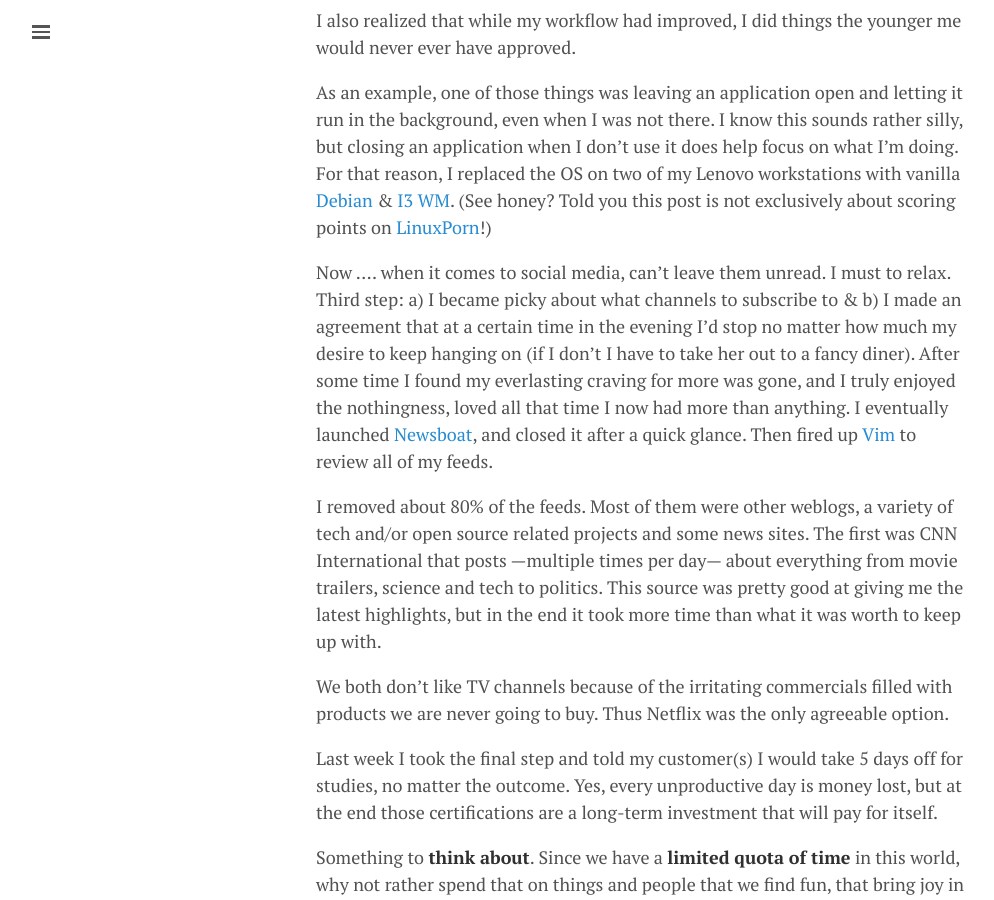
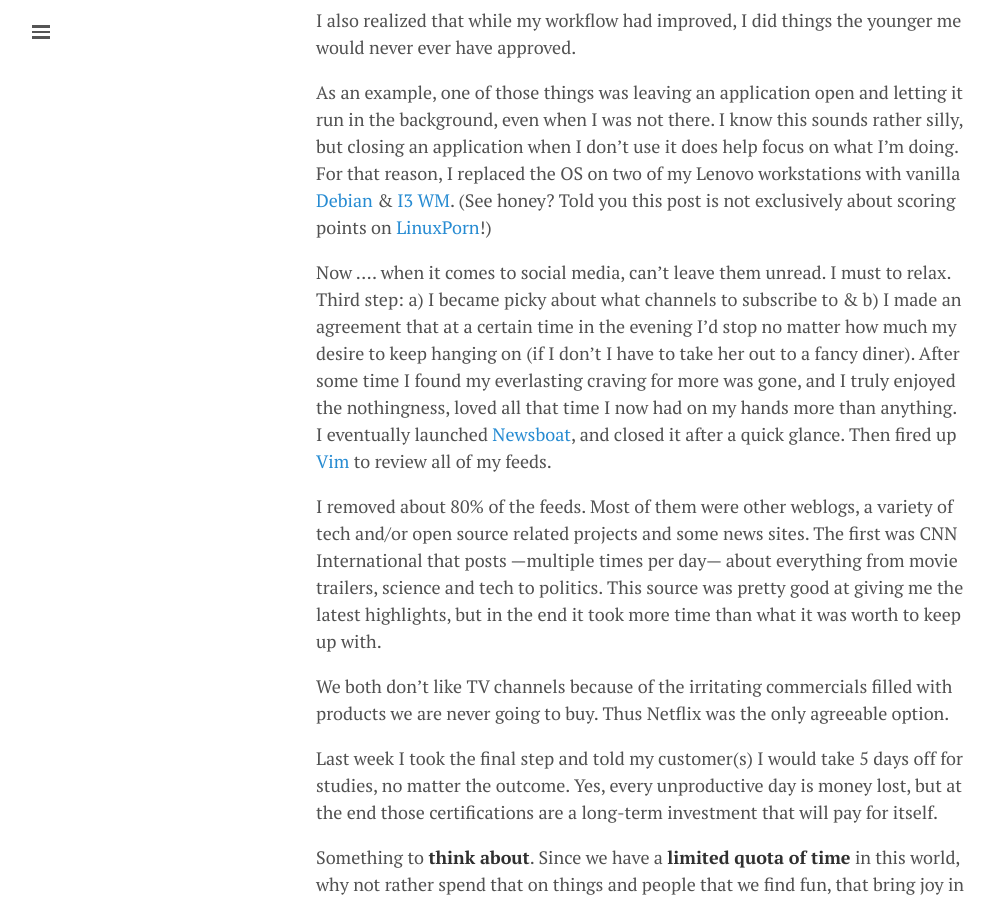
Before and after one commit to lgeurts/lgeurts.github.io, a Jekyll site: the page built from _posts/2021-11-09-why-i-decided-to-limit-my-social-presence.md, in a window 1280 px wide and 900 px high, scrolled down 1120 px. Shown: the whole window, without its empty margins (0-994 px from the left). Built offline with Jekyll 4.4.1, drawn with Linux system fonts in a browser that asks for light colours; nearby versions of some CDN libraries; comment, search, counter and statistics services are not loaded.

Commit message:
Update 2021-11-09-why-i-decided-to-limit-my-social-presence.md

```diff
--- a/_posts/2021-11-09-why-i-decided-to-limit-my-social-presence.md
+++ b/_posts/2021-11-09-why-i-decided-to-limit-my-social-presence.md
@@ -27,7 +27,7 @@
 As an example, one of those things was leaving an application open and letting it run in the background, even when I was not there. I know this sounds rather silly, but closing an application when I don’t use it does help focus on what I’m doing. For that reason, I replaced the OS on two of my Lenovo workstations with vanilla [Debian](https://www.debian.org/) & [I3 WM](https://i3wm.org/). (See honey? Told you this post is not exclusively about scoring points on [LinuxPorn](https://www.reddit.com/r/LinuxPorn/)!)
 
 Now .... when it comes to social media, can’t leave them unread. I must to relax.
-Third step: a) I became picky about what channels to subscribe to & b) I made an agreement that at a certain time in the evening I'd stop no matter how much my desire to keep hanging on (if I don't I have to take her out to a fancy diner). After some time I found my everlasting craving for more was gone, and I truly enjoyed the nothingness, loved all that time I now had more than anything. I eventually launched [Newsboat](https://newsboat.org/), and closed it after a quick glance.
+Third step: a) I became picky about what channels to subscribe to & b) I made an agreement that at a certain time in the evening I'd stop no matter how much my desire to keep hanging on (if I don't I have to take her out to a fancy diner). After some time I found my everlasting craving for more was gone, and I truly enjoyed the nothingness, loved all that time I now had on my hands more than anything. I eventually launched [Newsboat](https://newsboat.org/), and closed it after a quick glance.
 Then fired up [Vim](https://www.vim.org/download.php/) to review all of my feeds.
 
 I removed about 80% of the feeds. Most of them were other weblogs, a variety of tech and/or open source related projects and some news sites. The first was CNN International that posts —multiple times per day— about everything from movie trailers, science and tech to politics. This source was pretty good at giving me the latest highlights, but in the end it took more time than what it was worth to keep up with.
```
